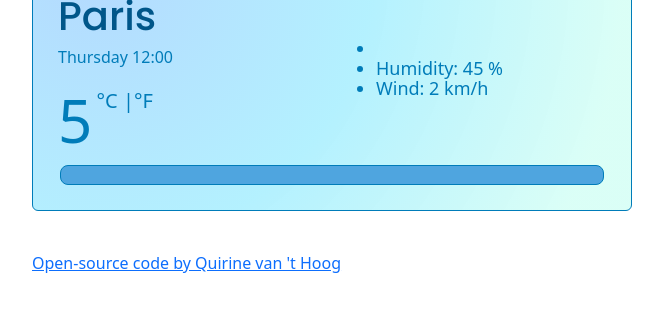
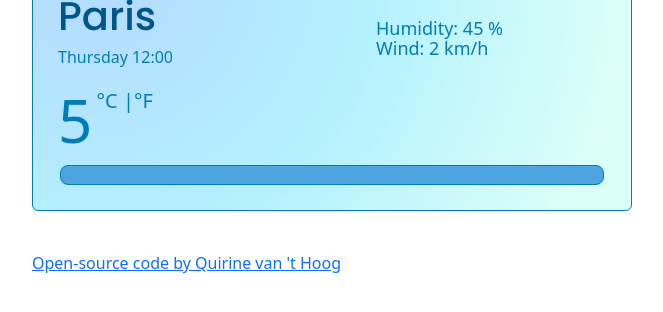
Before and after one commit to quirinehoog/connected-weather-app, a plain HTML site: page index.html in a window 1280 px wide. Shown: the part 132-444 px from the top of the page, without its empty margins (50-713 px from the left). Drawn offline with nearby package versions, Linux system fonts and the light colour scheme; no server answers.

Commit message:
no bullets in list

```diff
--- a/index.html
+++ b/index.html
@@ -77,7 +77,7 @@
                     <img src="" alt="Clear" id="icon" />
                   </div>
                   <div class="weatherinfo-rightside">
-                    <ul>
+                    <ul style="list-style: none;">
                       <li><span id="description"></span></li>
                       <li>Humidity:<span id="humidity"> 45 </span> %</li>
                       <li>Wind: <span id="wind"> 2 </span> km/h</li>
--- a/src/styles.css
+++ b/src/styles.css
@@ -4,6 +4,11 @@ h1 {
   font-size: 40px;
   padding-top: 20px;
 }
+
+h6 {
+  color: #007cb9;
+}
+
 .weather-app {
   background: radial-gradient(
     circle at 10% 20%,
@@ -25,10 +30,6 @@ h1 {
   color: #007cb9;
 }
 
-h6 {
-  color: #007cb9;
-}
-
 .temp {
   color: #8946a6;
   font-size: 30px;
@@ -36,9 +37,7 @@ h6 {
 
 .chose-city {
   display: block;
-
   margin-top: 40px;
-
   border-color: #8946a6;
   color: #7c73e6;
   border-radius: 4px;
@@ -69,11 +68,11 @@ h6 {
 }
 
 .weatherinfo-rightside {
-  list-style: none;
   color: #007cb9;
   line-height: 20px;
   font-size: 18px;
-  padding-top: 40px;
+  padding-top: 20px;
+  margin: 0;
 }
 
 .image-weather {
```
